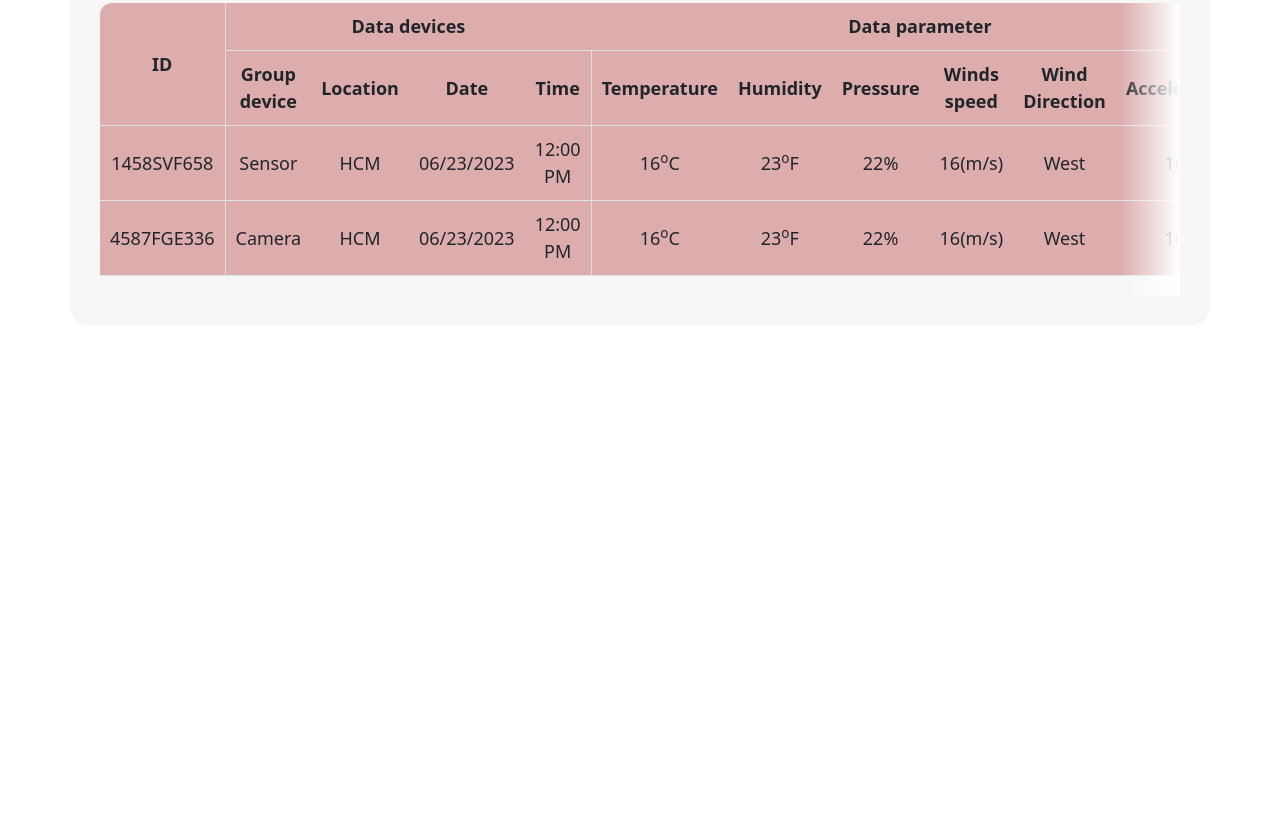
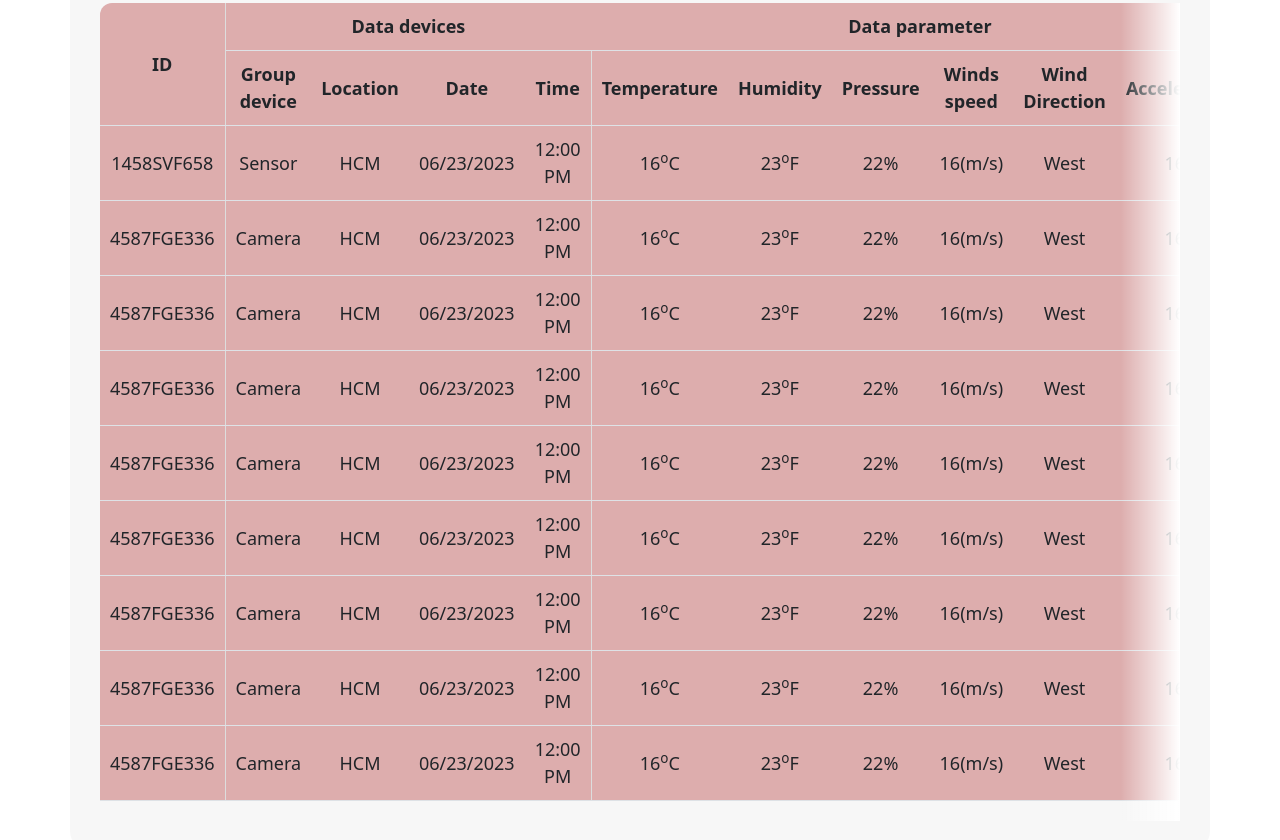
Before and after one commit to FlyBugClub/Cuong, a plain HTML site: page html/devicesHome.html in a window 1280 px wide. Shown: the part 350-1190 px from the top of the page. Before the commit the page ends 800 px from the top, so only its background shows below. Drawn offline with nearby package versions, Linux system fonts and the light colour scheme.

Commit message:
Update devicesHome.html

```diff
--- a/html/devicesHome.html
+++ b/html/devicesHome.html
@@ -142,7 +142,7 @@
         <div class="wrap">
           <table
             class="w3-table-all table table-hover tableAnalys"
-            style="overflow-y: scroll"
+            style="overflow-y: scroll;"
           >
             <thead>
               <tr>
@@ -191,6 +191,97 @@
               <tr id="history" class="device">
                 <td class="cate">1458SVF658</td>
                 <td>Sensor</td>
+                <td>HCM</td>
+                <td>06/23/2023</td>
+                <td class="cate">12:00 PM</td>
+                <td>16<sup>o</sup>C</td>
+                <td>23<sup>o</sup>F</td>
+                <td>22%</td>
+                <td>16(m/s)</td>
+                <td>West</td>
+                <td>16%</td>
+              </tr>
+              <tr id="history" class="device">
+                <td class="cate">4587FGE336</td>
+                <td>Camera</td>
+                <td>HCM</td>
+                <td>06/23/2023</td>
+                <td class="cate">12:00 PM</td>
+                <td>16<sup>o</sup>C</td>
+                <td>23<sup>o</sup>F</td>
+                <td>22%</td>
+                <td>16(m/s)</td>
+                <td>West</td>
+                <td>16%</td>
+              </tr>
+              <tr id="history" class="device">
+                <td class="cate">4587FGE336</td>
+                <td>Camera</td>
+                <td>HCM</td>
+                <td>06/23/2023</td>
+                <td class="cate">12:00 PM</td>
+                <td>16<sup>o</sup>C</td>
+                <td>23<sup>o</sup>F</td>
+                <td>22%</td>
+                <td>16(m/s)</td>
+                <td>West</td>
+                <td>16%</td>
+              </tr>
+              <tr id="history" class="device">
+                <td class="cate">4587FGE336</td>
+                <td>Camera</td>
+                <td>HCM</td>
+                <td>06/23/2023</td>
+                <td class="cate">12:00 PM</td>
+                <td>16<sup>o</sup>C</td>
+                <td>23<sup>o</sup>F</td>
+                <td>22%</td>
+                <td>16(m/s)</td>
+                <td>West</td>
+                <td>16%</td>
+              </tr>
+              <tr id="history" class="device">
+                <td class="cate">4587FGE336</td>
+                <td>Camera</td>
+                <td>HCM</td>
+                <td>06/23/2023</td>
+                <td class="cate">12:00 PM</td>
+                <td>16<sup>o</sup>C</td>
+                <td>23<sup>o</sup>F</td>
+                <td>22%</td>
+                <td>16(m/s)</td>
+                <td>West</td>
+                <td>16%</td>
+              </tr>
+              <tr id="history" class="device">
+                <td class="cate">4587FGE336</td>
+                <td>Camera</td>
+                <td>HCM</td>
+                <td>06/23/2023</td>
+                <td class="cate">12:00 PM</td>
+                <td>16<sup>o</sup>C</td>
+                <td>23<sup>o</sup>F</td>
+                <td>22%</td>
+                <td>16(m/s)</td>
+                <td>West</td>
+                <td>16%</td>
+              </tr>
+              <tr id="history" class="device">
+                <td class="cate">4587FGE336</td>
+                <td>Camera</td>
+                <td>HCM</td>
+                <td>06/23/2023</td>
+                <td class="cate">12:00 PM</td>
+                <td>16<sup>o</sup>C</td>
+                <td>23<sup>o</sup>F</td>
+                <td>22%</td>
+                <td>16(m/s)</td>
+                <td>West</td>
+                <td>16%</td>
+              </tr>
+              <tr id="history" class="device">
+                <td class="cate">4587FGE336</td>
+                <td>Camera</td>
                 <td>HCM</td>
                 <td>06/23/2023</td>
                 <td class="cate">12:00 PM</td>
```
